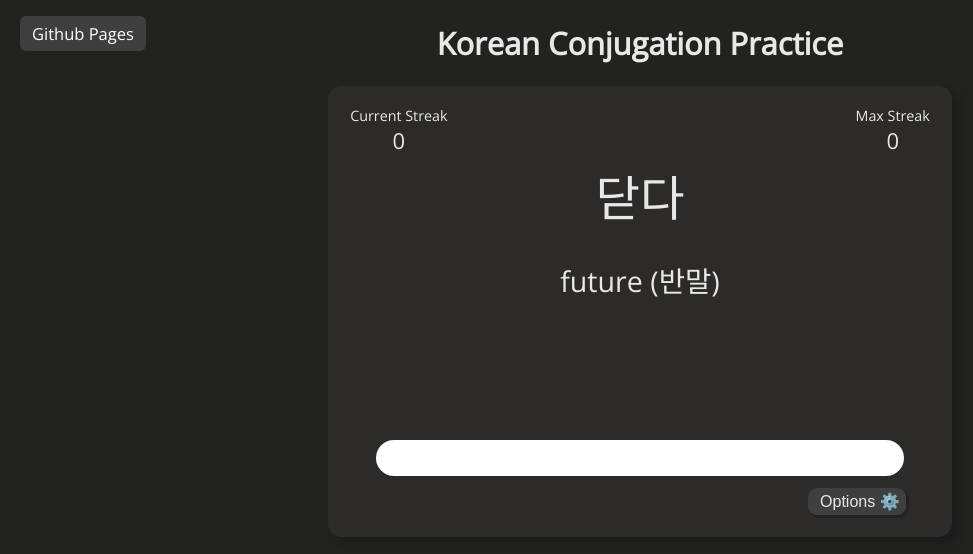
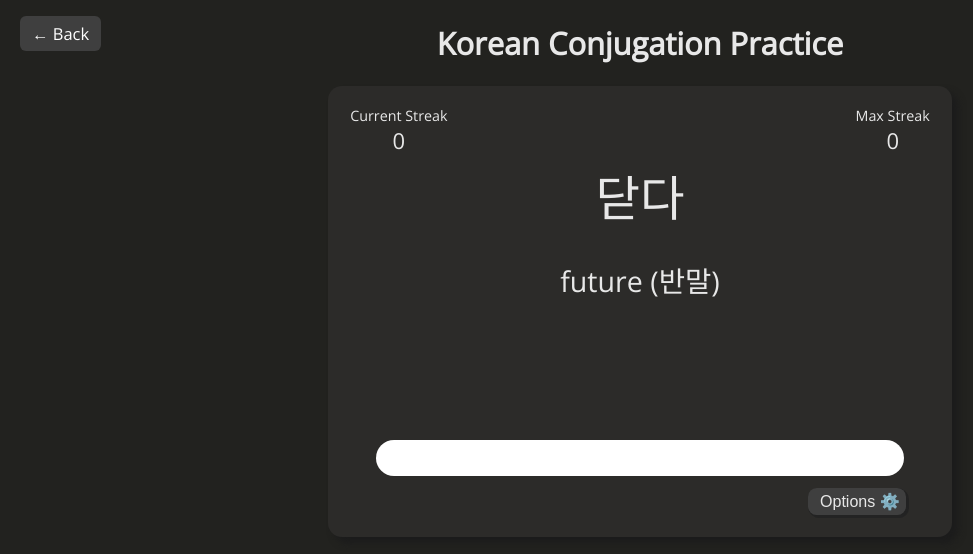
Before and after one commit to cirno009/cirno009.github.io, a plain HTML site: page korean-conjugation-master/index.html in a window 1280 px wide. Shown: the whole page, without its empty margins (0-973 px from the left). Drawn offline with nearby package versions, Linux system fonts and the light colour scheme.

Commit message:
Update index.html

```diff
--- a/korean-conjugation-master/index.html
+++ b/korean-conjugation-master/index.html
@@ -16,8 +16,8 @@
         <!-- <link rel="manifest" href="./site.webmanifest"> -->
     </head>
     <body>
-    <a href="https://cirno009.github.io/" id="back-to-home" target="_blank">Github Pages</a>
     <div id="toppest-container">
+    <a href="../index.html" id="back-to-home" target="_blank">← Back</a>
         <h1>Korean Conjugation Practice</h1>
         <div id="top-container">
             <div id = "main-view">
```
